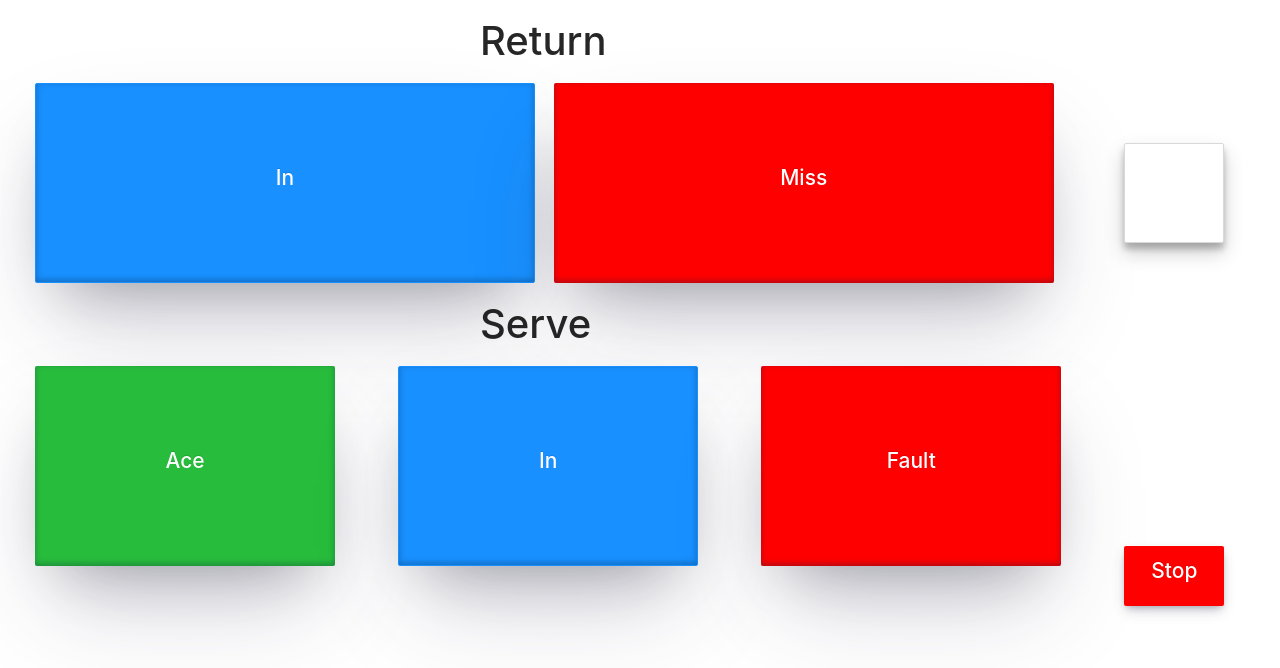
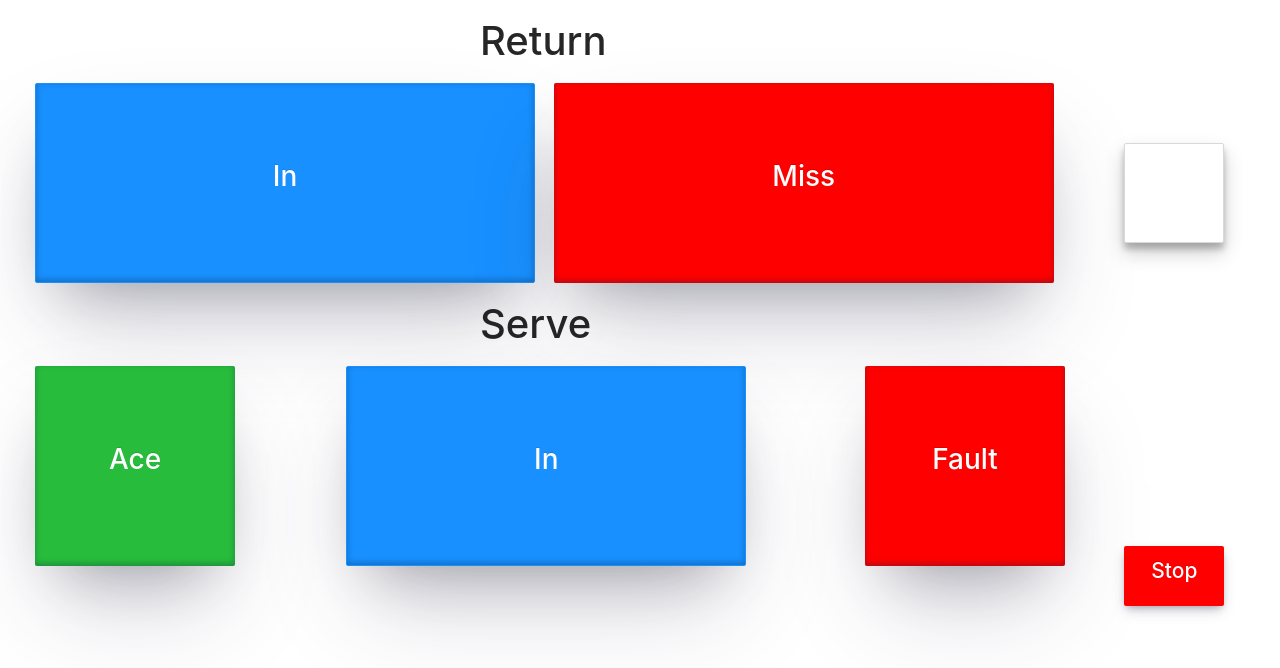
Before and after one commit to morganmarienelson/bounce, a Next.js app: page / in a window 1280 px wide. Shown: the top 668 px of the page. Built offline with nearby package versions, Linux system fonts and the light colour scheme; some icons are missing.

Commit message:
Mongodb not working

```diff
--- /dev/null
+++ b/models/testModel.js
@@ -0,0 +1,14 @@
+import { Schema, model, models } from "mongoose";
+
+const testSchema = new Schema({
+  name: String,
+  email: {
+    type: String,
+    required: true,
+    unique: true,
+  },
+});
+
+const Test = models.Test || model("Test", testSchema);
+
+export default Test;
--- a/package.json
+++ b/package.json
@@ -11,6 +11,8 @@
   "dependencies": {
     "antd": "^4.21.2",
     "grommet": "^2.24.0",
+    "mongodb": "^3.7.3",
+    "mongoose": "^6.4.3",
     "next": "^12.1.6",
     "polished": "^4.2.2",
     "react": "^18.2.0",
--- /dev/null
+++ b/pages/api/add.js
@@ -0,0 +1,19 @@
+import connectMongo from "../../utils/connectMongo";
+import Test from "../../models/testModel";
+
+export default async function addTest(req, res) {
+  try {
+    console.log("CONNECTING TO MONGO");
+    await connectMongo();
+    console.log("CONNECTED TO MONGO");
+
+    console.log("CREATING DOCUMENT");
+    const test = await Test.create(req.body);
+    console.log("CREATED DOCUMENT");
+
+    res.json({ test });
+  } catch (error) {
+    console.log(error);
+    res.json({ error });
+  }
+}
--- a/pages/components/lostPointModal.tsx
+++ b/pages/components/lostPointModal.tsx
@@ -28,7 +28,22 @@ const LostPointModal: React.FC<LostPointModalProps> = ({
   const onModalOk = () => {
     setLosingModalVisible(false);
     pointFinished();
+    getServerSideProps;
   };
+
+  async function getServerSideProps() {
+    let res = await fetch("http://localhost:3000/components/point", {
+      method: "GET",
+      headers: {
+        "Content-Type": "application/json",
+      },
+    });
+    let posts = await res.json();
+
+    return {
+      props: { posts },
+    };
+  }
 
   return (
     <Modal
--- a/pages/components/panel.module.css
+++ b/pages/components/panel.module.css
@@ -21,3 +21,9 @@
   margin-top: 10px;
   margin-left: 30px;
 }
+
+@media (max-width: 1200px) {
+  .panelButton {
+    background-color: lightblue;
+  }
+}
--- a/pages/components/returnPanel.tsx
+++ b/pages/components/returnPanel.tsx
@@ -44,7 +44,7 @@ const ReturnPanel: React.FC<ReturnPanelProps> = ({
             style={{ width: 500, height: 200 }}
             onClick={onInClick}
           >
-            <h2 style={{ color: "white" }}>In</h2>
+            <h1 style={{ color: "white" }}>In</h1>
           </Button>
         ) : (
           <Row>
@@ -59,7 +59,7 @@ const ReturnPanel: React.FC<ReturnPanelProps> = ({
               }}
               onClick={onWinningButtonClick}
             >
-              <h2 style={{ color: "white" }}>Won</h2>
+              <h1 style={{ color: "white" }}>Won</h1>
             </Button>
             <Button
               className={styles.panelButton}
@@ -72,7 +72,7 @@ const ReturnPanel: React.FC<ReturnPanelProps> = ({
               }}
               onClick={onLosingButtonClick}
             >
-              <h2 style={{ color: "white" }}>Lost</h2>
+              <h1 style={{ color: "white" }}>Lost</h1>
             </Button>
           </Row>
         )}
@@ -89,7 +89,7 @@ const ReturnPanel: React.FC<ReturnPanelProps> = ({
           }}
           onClick={pointFinished}
         >
-          <h2 style={{ color: "white" }}>Miss</h2>
+          <h1 style={{ color: "white" }}>Miss</h1>
         </Button>
       </Col>
       <Col span={2}>
--- a/pages/components/servingPanel.tsx
+++ b/pages/components/servingPanel.tsx
@@ -31,30 +31,30 @@ const ServingPanel: React.FC<ServingPanelProps> = ({
         <div className={styles.panelTitle}>Serve</div>
       </Col>
       <Col span={11}></Col>
-      <Col span={7}>
+      <Col span={6}>
         <Button
           className={styles.panelButton}
           type="primary"
           style={{
-            width: 300,
+            width: 200,
             height: 200,
             background: "rgba(37, 187, 57, 0.986)",
             border: "rgba(37, 187, 57, 0.986)",
           }}
           onClick={pointFinished}
         >
-          <h2 style={{ color: "white" }}>Ace</h2>
+          <h1 style={{ color: "white" }}>Ace</h1>
         </Button>
       </Col>
-      <Col span={7}>
+      <Col span={10}>
         {!showServeButtons ? (
           <Button
             className={styles.panelButton}
             type="primary"
-            style={{ width: 300, height: 200 }}
+            style={{ width: 400, height: 200 }}
             onClick={onInClick}
           >
-            <h2 style={{ color: "white" }}>In</h2>
+            <h1 style={{ color: "white" }}>In</h1>
           </Button>
         ) : (
           <Row>
@@ -62,44 +62,44 @@ const ServingPanel: React.FC<ServingPanelProps> = ({
               className={styles.panelButton}
               type="primary"
               style={{
-                width: 150,
+                width: 200,
                 height: 200,
                 background: "rgba(37, 187, 57, 0.986)",
                 border: "rgba(37, 187, 57, 0.986)",
               }}
               onClick={onWinningButtonClick}
             >
-              <h2 style={{ color: "white" }}>Won</h2>
+              <h1 style={{ color: "white" }}>Won</h1>
             </Button>
             <Button
               className={styles.panelButton}
               type="primary"
               style={{
-                width: 150,
+                width: 200,
                 height: 200,
                 background: "#ff0000",
                 border: "#ff0000",
               }}
               onClick={onLosingButtonClick}
             >
-              <h2 style={{ color: "white" }}>Lost</h2>
+              <h1 style={{ color: "white" }}>Lost</h1>
             </Button>
           </Row>
         )}
       </Col>
-      <Col span={7}>
+      <Col span={5}>
         <Button
           className={styles.panelButton}
           type="primary"
           style={{
-            width: 300,
+            width: 200,
             height: 200,
             background: "#ff0000",
             border: "#ff0000",
           }}
           onClick={pointFinished}
         >
-          <h2 style={{ color: "white" }}>Fault</h2>
+          <h1 style={{ color: "white" }}>Fault</h1>
         </Button>
       </Col>
     </>
--- a/tailwind.config.js
+++ b/tailwind.config.js
@@ -1,8 +1,8 @@
 /** @type {import('tailwindcss').Config} */
 module.exports = {
-  content: [],
+  content: ["./src/**/*.{html,js, tsx}"],
   theme: {
     extend: {},
   },
   plugins: [],
-}
+};
--- /dev/null
+++ b/utils/connectMongo.js
@@ -0,0 +1,5 @@
+import mongoose from "mongoose";
+
+const connectMongo = async () => mongoose.connect(process.env.MONGO_URI);
+
+export default connectMongo;
```
Also changed, not shown: lib/mongodb.js (added, +32 -0 lines), pages/index.tsx (+6 -5 lines), pages/components/pointModal.module.css (indentation only), 2 other files (tests, documents, lock files or other folders).
